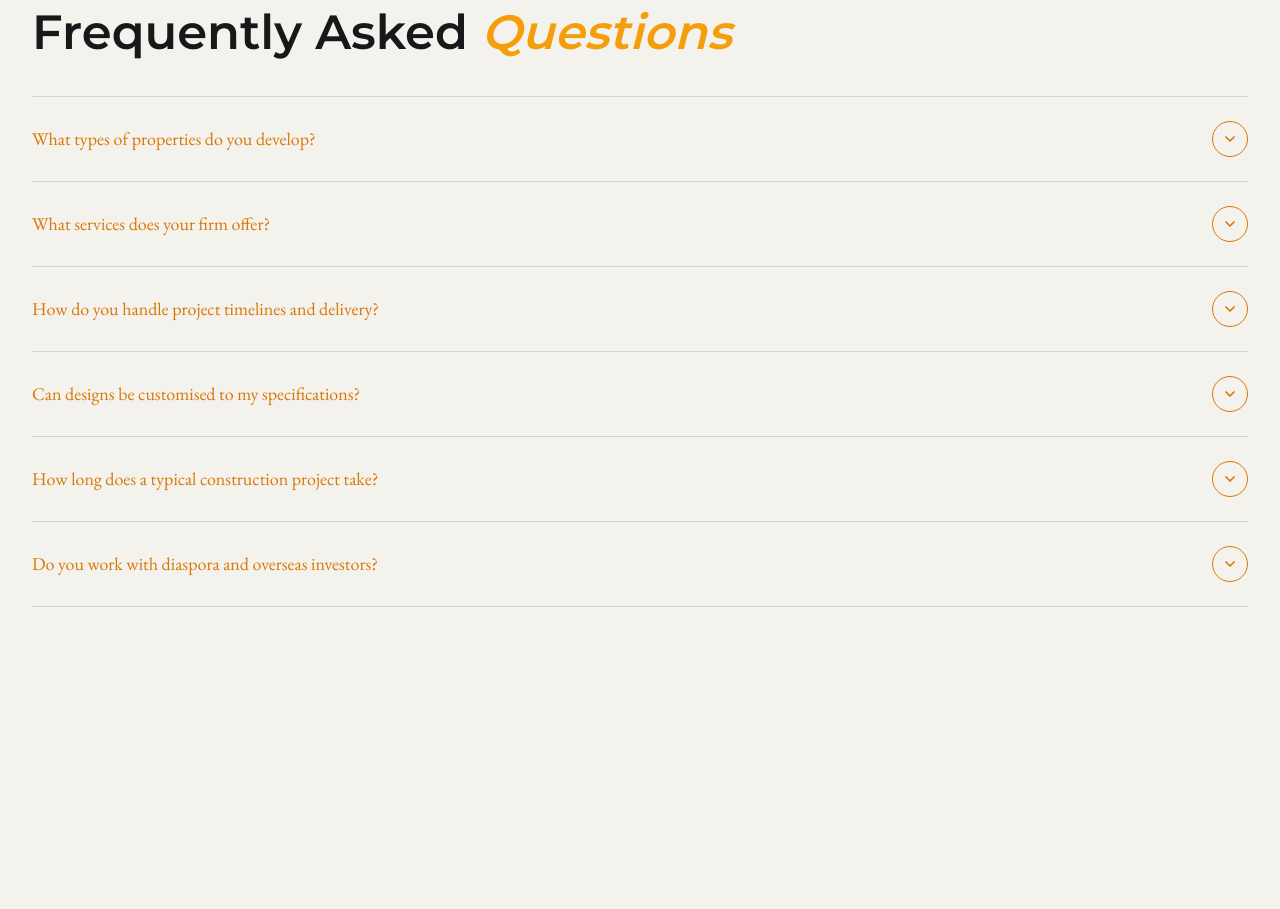
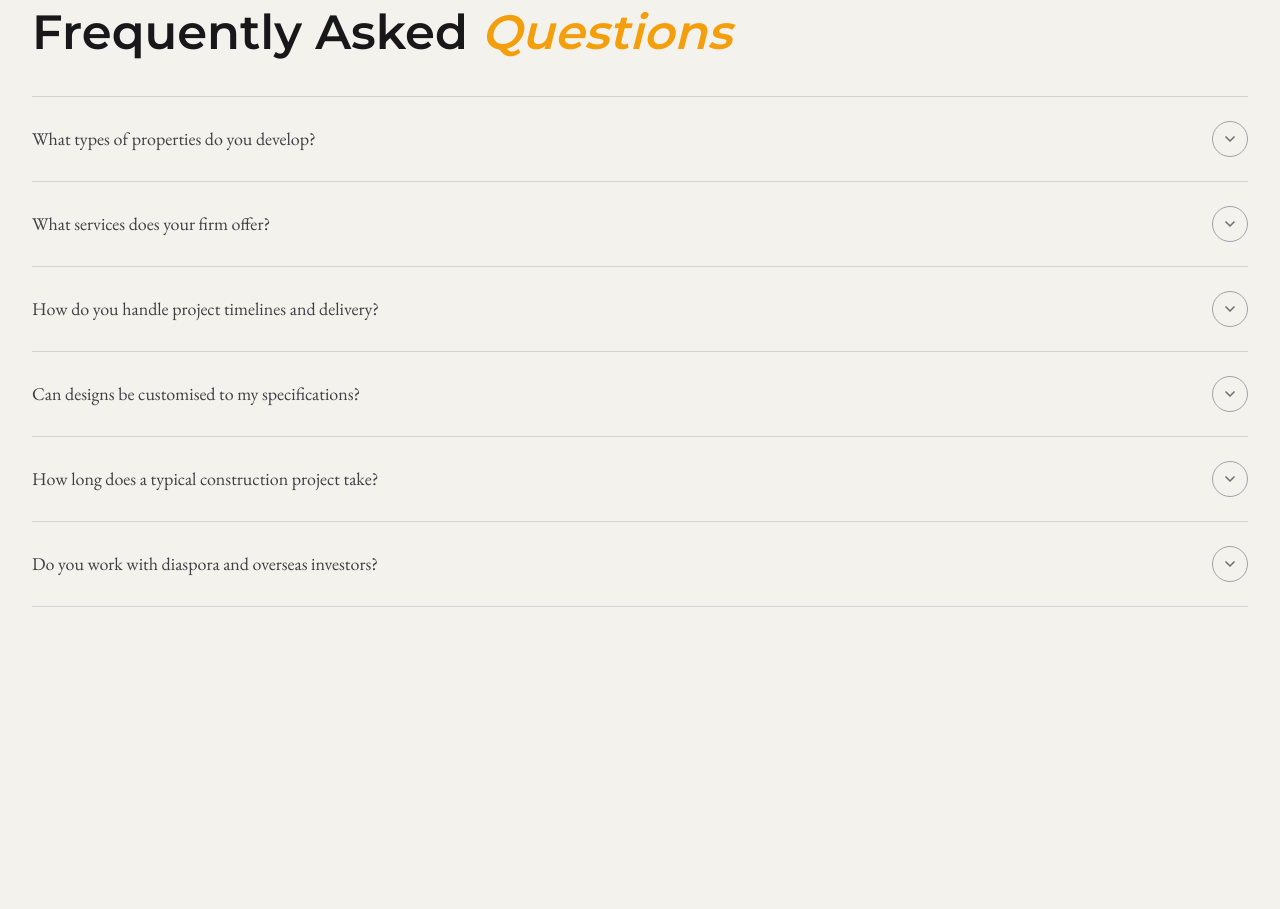
Before and after one commit to JhimmieC137/quantum, a Next.js app: page / in a window 1280 px wide. Shown: the part 5420-6329 px from the top of the page. Built offline with nearby package versions, Linux system fonts and the light colour scheme.

Commit message:
Removed text colors on questions

```diff
--- a/src/components/FAQ.tsx
+++ b/src/components/FAQ.tsx
@@ -77,10 +77,10 @@ function FAQRow({
         className="w-full flex items-center gap-5 sm:gap-6 py-5 sm:py-6 text-left group cursor-pointer"
         aria-expanded={open}
       >
-        <span className="flex-1 text-amber-600 text-sm sm:text-base lg:text-lg group-hover:text-amber-500 transition-colors duration-200">
+        <span className="flex-1 text-zinc-700 text-sm sm:text-base lg:text-lg group-hover:text-zinc-900 transition-colors duration-200">
           {item.question}
         </span>
-        <span className="size-8 sm:size-9 flex items-center justify-center rounded-full border border-amber-600 text-amber-600 group-hover:border-amber-500 group-hover:text-amber-500 transition-all duration-200 shrink-0">
+        <span className="size-8 sm:size-9 flex items-center justify-center rounded-full border border-zinc-400 text-zinc-500 group-hover:border-zinc-600 group-hover:text-zinc-700 transition-all duration-200 shrink-0">
           <ChevronIcon open={open} />
         </span>
       </button>
```
